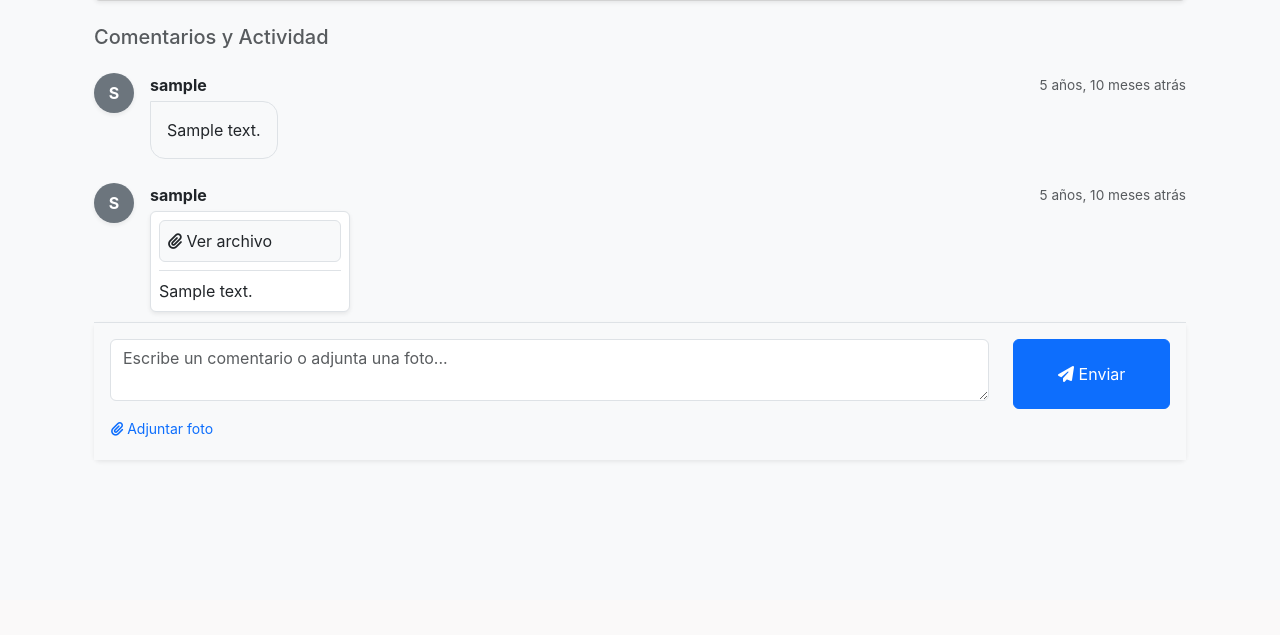
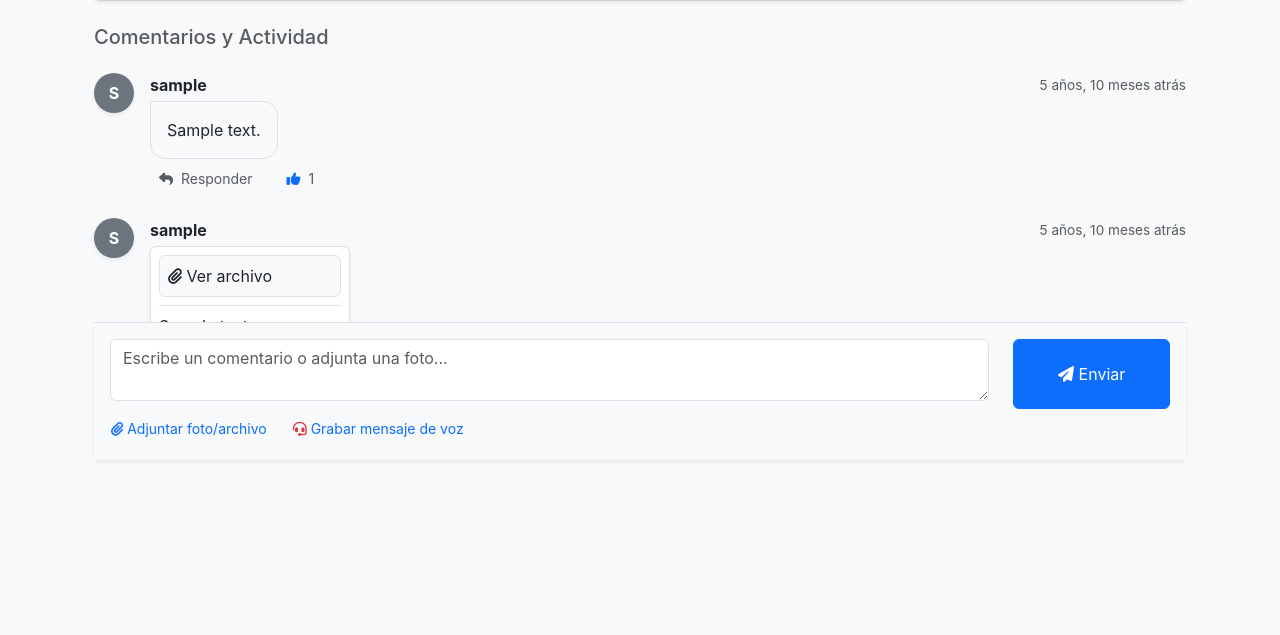
Before and after one commit to kassandra-cloud/proyecto-tesis, a Django app: page /foro/publicacion/1/ in a window 1280 px wide. Shown: the part 340-975 px from the top of the page. Before the commit the page ends 802 px from the top, so only its background shows below. Run offline with Django 5.2, Linux system fonts and the light colour scheme; a user stored in the database is signed in; tables that the repository leaves empty hold one stand-in row (values such as "Sample post"); parts of the project's set-up code (start-up, migrations or seed data) failed here and were passed over; some libraries are stand-ins or nearby versions.

Commit message:
modificando foro

```diff
--- a/core/views.py
+++ b/core/views.py
@@ -27,9 +27,9 @@ def home(request):
     fin_mes = hoy.replace(day=num_dias_mes, hour=23, minute=59, second=59)
 
     reuniones_pendientes_mes = Reunion.objects.filter(
-        fecha__gte=hoy,       # Desde hoy
-        fecha__lte=fin_mes,   # Hasta fin de mes
-        estado='PROGRAMADA'   # <--- EL FILTRO QUE FALTABA
+        fecha__gte=hoy,      # Desde hoy
+        fecha__lte=fin_mes,  # Hasta fin de mes
+        estado='PROGRAMADA'  # <--- EL FILTRO QUE FALTABA
     ).count()
 
     # Publicaciones 24h
--- a/foro/views.py
+++ b/foro/views.py
@@ -110,6 +110,36 @@ def detalle_publicacion(request, pk):
 
     # 2. Lógica para ENVIAR un comentario o archivo (POST desde la Web)
     if request.method == "POST":
+        parent_id = request.POST.get('parent_id') # <--- NUEVA LÍNEA CLAVE
+
+        # CASO A: Es una RESPUESTA ANIDADA (viene con parent_id)
+        if parent_id:
+            contenido = request.POST.get('contenido', '').strip()
+
+            if not contenido:
+                messages.error(request, "El contenido de la respuesta no puede estar vacío.")
+                return redirect("foro:detalle_publicacion", pk=publicacion.pk)
+
+            try:
+                # El campo parent solo puede apuntar a otro Comentario (no ArchivoAdjunto)
+                parent_comment = Comentario.objects.get(pk=parent_id, publicacion=publicacion, visible=True)
+
+                Comentario.objects.create(
+                    publicacion=publicacion,
+                    autor=request.user,
+                    contenido=contenido,
+                    parent=parent_comment  # <--- GUARDAMOS LA REFERENCIA DEL PADRE
+                )
+                messages.success(request, "Respuesta publicada.")
+                return redirect("foro:detalle_publicacion", pk=publicacion.pk)
+
+            except Comentario.DoesNotExist:
+                messages.error(request, "Error al responder: El comentario original no es válido o ha sido eliminado.")
+                return redirect("foro:detalle_publicacion", pk=publicacion.pk)
+
+
+        # CASO B: Es el formulario PRINCIPAL (al pie de página)
+
         # 🔹 IMPORTANTE: Pasar request.FILES para recibir la foto
         form = ComentarioCreateForm(request.POST, request.FILES)
 
@@ -136,9 +166,15 @@ def detalle_publicacion(request, pk):
                 form.save(publicacion=publicacion, autor=request.user)
                 messages.success(request, "Comentario publicado.")
 
+            # En ambos casos (A o B) debe haber contenido o archivo
+            elif not archivo and not contenido:
+                 messages.error(request, "Debes ingresar contenido o adjuntar un archivo.")
+
             return redirect("foro:detalle_publicacion", pk=publicacion.pk)
         else:
             messages.error(request, "No se pudo publicar el comentario.")
+
+
     else:
         form = ComentarioCreateForm()
 
@@ -147,7 +183,8 @@ def detalle_publicacion(request, pk):
     # ---------------------------------------------------------
 
     # A. Comentarios de texto
-    comentarios = publicacion.comentarios.filter(visible=True).select_related('autor')
+    # Incluimos parent__autor para mostrar el nombre del padre en la plantilla web.
+    comentarios = publicacion.comentarios.filter(visible=True).select_related('autor', 'parent__autor')
 
     # B. Archivos adjuntos del chat (App y Web)
     adjuntos_chat = publicacion.adjuntos.filter(es_mensaje=True).select_related('autor')
@@ -255,7 +292,7 @@ def _comentario_to_dict(c: Comentario) -> dict:
         "autor_username": c.autor.username,
         "contenido": c.contenido,
         "fecha_creacion": c.fecha_creacion,
-        "parent": c.parent_id,
+        "parent": c.parent_id, # <--- CLAVE PARA ANIDACIÓN EN APP MÓVIL
     }
 
 @login_required
--- a/proyecto_tesis/settings.py
+++ b/proyecto_tesis/settings.py
@@ -45,7 +45,7 @@ ALLOWED_HOSTS = [
     "127.0.0.1",
     "localhost",
     "10.0.2.2",
-    "192.168.104.132",   # IP de tu PC en la red (ajústala si cambia)
+    "192.168.0.105",   # IP de tu PC en la red (ajústala si cambia)
 ]
 
 # Si usas login vía sesión desde Android/web, conviene permitir CSRF
@@ -53,7 +53,7 @@ CSRF_TRUSTED_ORIGINS = [
     "http://127.0.0.1",
     "http://localhost",
     "http://10.0.2.2",
-    "http://192.168.104.132:8000",
+    "http://192.168.0.105:8000",
 
 ]
 
--- a/static/js/foro_detalle.js
+++ b/static/js/foro_detalle.js
@@ -1,4 +1,9 @@
-/* static/js/foro_detalle.js */
+// static/js/foro_detalle.js
+
+// ===================================================================
+// Lógica para Mostrar/Ocultar Formularios de Respuesta (EXISTENTE)
+// Esta lógica controla la visibilidad de los formularios creados dinámicamente en HTML
+// ===================================================================
 
 document.addEventListener('click', function (e) {
     const btn = e.target.closest('[data-reply]');
@@ -10,3 +15,107 @@ document.addEventListener('click', function (e) {
         form.style.display = (form.style.display === 'none' || !form.style.display) ? 'block' : 'none';
     }
 });
+
+// ===================================================================
+// Lógica para Grabación de Audio (NUEVO)
+// Maneja la captura del micrófono, creación del archivo y asignación al input de Django
+// ===================================================================
+
+document.addEventListener('DOMContentLoaded', () => {
+    const startBtn = document.getElementById('start-record-btn');
+    const stopBtn = document.getElementById('stop-record-btn');
+    const statusSpan = document.getElementById('recording-status');
+    const playbackContainer = document.getElementById('audio-playback-container');
+    const playbackAudio = document.getElementById('recorded-audio-playback');
+
+    // Obtener el campo de subida de archivos de Django (el mismo que usa el formulario principal)
+    const fileInput = document.querySelector('#collapseAdjunto input[type="file"]');
+
+    if (!startBtn || !fileInput) return; // Salir si los elementos necesarios no están
+
+    let mediaRecorder;
+    let audioStream;
+    let audioChunks = [];
+    let recordedAudioFile = null; // Para guardar la referencia del archivo grabado
+
+    // Función para limpiar y resetear la UI y el input de archivo
+    const resetRecorder = () => {
+        startBtn.disabled = false;
+        stopBtn.disabled = true;
+        statusSpan.style.display = 'none';
+        playbackContainer.style.display = 'none';
+        audioChunks = [];
+        recordedAudioFile = null;
+        // Limpiar el input file
+        fileInput.files = new DataTransfer().files;
+    };
+
+    // Inicializar al cargar
+    resetRecorder();
+
+    startBtn.addEventListener('click', async () => {
+        try {
+            // 1. Pedir permiso y obtener el flujo de audio
+            audioStream = await navigator.mediaDevices.getUserMedia({ audio: true });
+            mediaRecorder = new MediaRecorder(audioStream);
+
+            mediaRecorder.ondataavailable = event => {
+                audioChunks.push(event.data);
+            };
+
+            mediaRecorder.onstop = () => {
+                // 3. Crear el Blob y el objeto File (usando formato webm por compatibilidad)
+                const audioBlob = new Blob(audioChunks, { type: 'audio/webm' });
+                recordedAudioFile = new File([audioBlob], `grabacion-${Date.now()}.webm`, { type: 'audio/webm' });
+
+                // 4. Asignar el archivo al input de Django
+                const dataTransfer = new DataTransfer();
+                dataTransfer.items.add(recordedAudioFile);
+                fileInput.files = dataTransfer.files;
+
+                // 5. Mostrar la previsualización del audio
+                const audioUrl = URL.createObjectURL(audioBlob);
+                playbackAudio.src = audioUrl;
+                playbackContainer.style.display = 'block';
+
+                // Liberar el micrófono
+                audioStream.getTracks().forEach(track => track.stop());
+            };
+
+            // 2. Iniciar la grabación
+            mediaRecorder.start();
+
+            // Actualizar UI
+            startBtn.disabled = true;
+            stopBtn.disabled = false;
+            statusSpan.style.display = 'inline';
+            playbackContainer.style.display = 'none';
+
+            // Asegurarse de limpiar el input por si había un archivo anterior
+            fileInput.files = new DataTransfer().files;
+
+        } catch (error) {
+            console.error('Error al acceder al micrófono:', error);
+            alert('No se pudo acceder al micrófono. Asegúrate de tener permisos y de usar HTTPS.');
+            resetRecorder();
+        }
+    });
+
+    stopBtn.addEventListener('click', () => {
+        if (mediaRecorder && mediaRecorder.state !== 'inactive') {
+            mediaRecorder.stop();
+        }
+        startBtn.disabled = false;
+        stopBtn.disabled = true;
+        statusSpan.style.display = 'none';
+    });
+
+    // Lógica para limpiar la grabación si el usuario sube un archivo normal
+    fileInput.addEventListener('change', (e) => {
+        // Verifica si el archivo que se está cargando es diferente del archivo grabado.
+        // Esto previene que se borre la grabación justo después de ser asignada al input.
+        if (e.target.files.length > 0 && e.target.files[0] !== recordedAudioFile) {
+            resetRecorder();
+        }
+    });
+});
--- a/templates/foro/detalle_publicacion.html
+++ b/templates/foro/detalle_publicacion.html
@@ -70,7 +70,8 @@
 
     <div class="conversation-stream mb-5">
         {% for item in conversacion %}
-            <div class="d-flex mb-4 animate__animated animate__fadeIn">
+            {# APLICAMOS INDENTACIÓN TIPO ESCALERA: si es un comentario y tiene un padre, añadimos margen y borde #}
+            <div class="d-flex mb-4 animate__animated animate__fadeIn {% if item.parent and not item.archivo %}ms-5 border-start ps-3 border-secondary{% endif %}">
 
                 <div class="flex-shrink-0">
                     <div class="rounded-circle text-white d-flex justify-content-center align-items-center fw-bold shadow-sm"
@@ -123,10 +124,54 @@
                     {% else %}
                         <div class="bg-light p-3 rounded text-dark border position-relative"
                              style="display: inline-block; max-width: 90%; border-radius: 0px 15px 15px 15px !important;">
+
+                            {# Mostrar a quién responde (si es que tiene padre) #}
+                            {% if item.parent %}
+                                <small class="text-muted d-block mb-1">
+                                    <i class="fas fa-level-up-alt fa-rotate-90 me-1"></i> Respondiendo a **{{ item.parent.autor.username }}**
+                                </small>
+                            {% endif %}
+
                             {{ item.contenido|linebreaksbr }}
                         </div>
+
+                        {# Botón y Formulario de Respuesta para Comentarios #}
+                        <div class="d-flex justify-content-start align-items-center mt-1">
+                            <button class="btn btn-sm btn-link text-decoration-none text-muted me-3" data-reply="{{ item.pk }}">
+                                <i class="fas fa-reply me-1"></i> Responder
+                            </button>
+
+                            {# INICIO: Formulario de Reacción funcional #}
+                            <form method="post" action="{% url 'foro:reaccionar_comentario_web' pk=item.pk %}" style="display: inline;">
+                                {% csrf_token %}
+                                <button type="submit" class="btn btn-sm btn-link text-decoration-none">
+                                    {# Lógica para cambiar el ícono y color si ya reaccionó #}
+                                    {% if request.user in item.likes.all %}
+                                        <i class="fas fa-thumbs-up me-1 text-primary"></i>
+                                    {% else %}
+                                        <i class="far fa-thumbs-up me-1 text-muted"></i>
+                                    {% endif %}
+                                    <span class="text-muted">{{ item.likes.count }}</span>
+                                </button>
+                            </form>
+                            {# FIN: Formulario de Reacción #}
+
+                            {# Agregar más acciones como editar/eliminar si corresponde #}
+                        </div>
+
+                        {# Formulario Oculto de Respuesta #}
+                        <div id="reply-form-{{ item.pk }}" style="display: none;" class="mt-2" data-parent-id="{{ item.pk }}">
+                            <form method="post" action="{% url 'foro:detalle_publicacion' pk=publicacion.pk %}" class="needs-validation">
+                                {% csrf_token %}
+                                <input type="hidden" name="parent_id" value="{{ item.pk }}">
+                                <div class="d-flex">
+                                    <textarea name="contenido" class="form-control form-control-sm me-2" rows="2" placeholder="Tu respuesta a {{ item.autor.username }}..." required></textarea>
+                                    <button type="submit" class="btn btn-sm btn-secondary text-nowrap">Enviar Respuesta</button>
+                                </div>
+                            </form>
+                        </div>
+
                     {% endif %}
-
                 </div>
             </div>
         {% empty %}
@@ -136,9 +181,10 @@
         {% endfor %}
     </div>
 
+    {# Formulario principal y controles de adjunto, incluyendo audio #}
     <div class="card shadow-sm border-0 sticky-bottom">
         <div class="card-body bg-light border-top">
-            <form method="post" action="" enctype="multipart/form-data">
+            <form method="post" action="{% url 'foro:detalle_publicacion' pk=publicacion.pk %}" enctype="multipart/form-data">
                 {% csrf_token %}
 
                 {% if form.non_field_errors %}
@@ -154,12 +200,36 @@
                             {% endif %}
                         </div>
 
+                        {# Área de Adjuntos (Archivos/Imágenes) - Contiene el input file original #}
                         <div class="collapse" id="collapseAdjunto">
                             <div class="card card-body p-2 bg-white mb-2">
                                 <label class="small text-muted mb-1"><i class="fas fa-camera"></i> Adjuntar imagen o archivo:</label>
                                 {{ form.archivo }}
                             </div>
                         </div>
+
+                        {# ÁREA PARA GRABACIÓN DE AUDIO #}
+                        <div class="collapse" id="collapseAudio">
+                            <div class="card card-body p-2 bg-white mb-2" id="audio-recorder-ui">
+                                <div class="d-flex align-items-center">
+                                    <button type="button" id="start-record-btn" class="btn btn-sm btn-outline-danger me-2">
+                                        <i class="fas fa-microphone"></i> Iniciar Grabación
+                                    </button>
+                                    <button type="button" id="stop-record-btn" class="btn btn-sm btn-secondary" disabled>
+                                        <i class="fas fa-stop-circle"></i> Detener
+                                    </button>
+                                    <span id="recording-status" class="ms-3 text-danger fw-bold" style="display: none;">
+                                        <i class="fas fa-dot-circle fa-beat me-1"></i> Grabando...
+                                    </span>
+                                </div>
+                                <div id="audio-playback-container" class="mt-2" style="display: none;">
+                                    <label class="small text-muted">Audio listo para enviar:</label>
+                                    <audio controls class="w-100" id="recorded-audio-playback"></audio>
+                                    <small class="text-muted mt-1 d-block">El audio grabado reemplazará cualquier archivo adjunto subido manualmente.</small>
+                                </div>
+                            </div>
+                        </div>
+                        {# FIN ÁREA DE AUDIO #}
                     </div>
 
                     <div class="col-md-2 col-sm-3 d-flex flex-column gap-2">
@@ -169,9 +239,13 @@
                     </div>
                 </div>
 
-                <div class="mt-1">
+                <div class="mt-1 d-flex gap-3">
                     <button class="btn btn-sm btn-link text-decoration-none ps-0" type="button" data-bs-toggle="collapse" data-bs-target="#collapseAdjunto">
-                        <i class="fas fa-paperclip"></i> Adjuntar foto
+                        <i class="fas fa-paperclip"></i> Adjuntar foto/archivo
+                    </button>
+
+                    <button class="btn btn-sm btn-link text-decoration-none ps-0" type="button" data-bs-toggle="collapse" data-bs-target="#collapseAudio">
+                        <i class="fas fa-headset text-danger"></i> Grabar mensaje de voz
                     </button>
                 </div>
 
@@ -181,3 +255,7 @@
 
 </div>
 {% endblock %}
+
+{% block extra_js %}
+<script src="{% static 'js/foro_detalle.js' %}"></script>
+{% endblock %}
```
Also changed, not shown: core/roles.py (+6 -6 lines), usuarios/views.py (+10 -2 lines).
